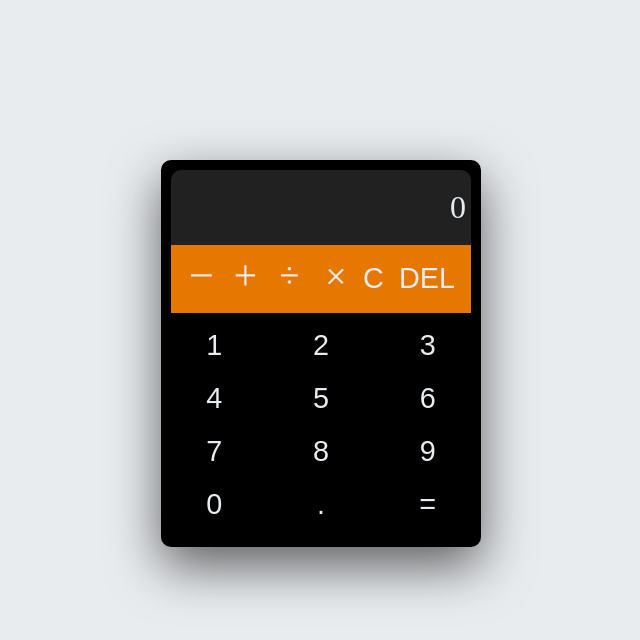
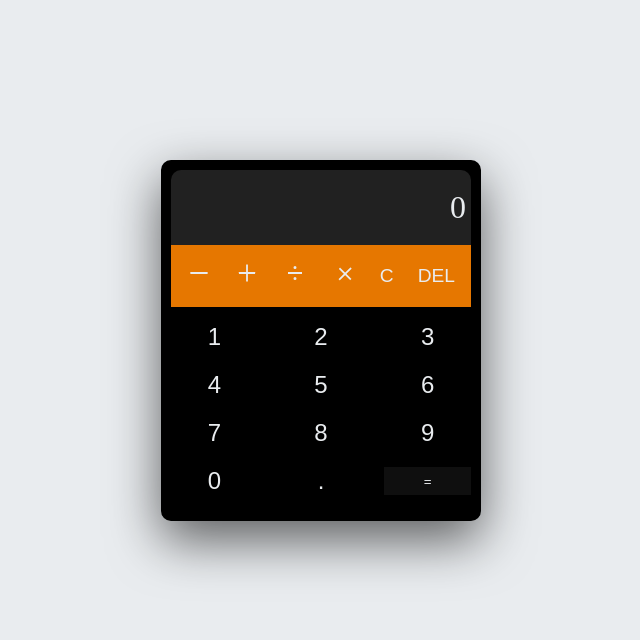
Before and after one commit to shokes/Calculator-app, a React (Create React App) app: page / in a window 1280 px wide. Shown: the top 640 px of the page, without its empty margins (319-959 px from the left). Built offline with nearby package versions, Linux system fonts and the light colour scheme.

Commit message:
slight change in style

```diff
--- a/src/Home.js
+++ b/src/Home.js
@@ -62,20 +62,27 @@ const Home = () => {
         <span>{calcuation ? calcuation : '0'}</span>
       </div>
       <div className='functions'>
-        <button onClick={() => updateCalculation('-')}>
+        <button className='function' onClick={() => updateCalculation('-')}>
           <AiOutlineMinus />
         </button>
-        <button onClick={() => updateCalculation('+')}>
+        <button className='function' onClick={() => updateCalculation('+')}>
           <AiOutlinePlus />
         </button>
-        <button onClick={() => updateCalculation('/')}>
+        <button className='function' onClick={() => updateCalculation('/')}>
           <RiDivideLine />
         </button>
-        <button className='divide' onClick={() => updateCalculation('*')}>
+        <button
+          className='divide function'
+          onClick={() => updateCalculation('*')}
+        >
           <AiOutlinePlus />
         </button>
-        <button onClick={deleteAll}>C</button>
-        <button onClick={deleteFunc}>DEL</button>
+        <button className='special' onClick={deleteAll}>
+          C
+        </button>
+        <button className='special' onClick={deleteFunc}>
+          DEL
+        </button>
       </div>
 
       <div className='numbers'>
@@ -86,7 +93,7 @@ const Home = () => {
         <button className='number' onClick={() => updateCalculation('.')}>
           .
         </button>
-        <button className='number' onClick={calculate}>
+        <button className='number-equal' onClick={calculate}>
           =
         </button>
       </div>
--- a/src/index.css
+++ b/src/index.css
@@ -25,10 +25,19 @@ body {
   background-color: #e67700;
 }
 
-button {
+/* button {
   border: none;
   background: none;
-  font-size: 1.8rem;
+  font-size: 1.2rem;
+  color: #e9ecef;
+  cursor: pointer;
+  transition: all linear 0.2s;
+} */
+
+.number {
+  border: none;
+  background: none;
+  font-size: 1.5rem;
   color: #e9ecef;
   cursor: pointer;
   transition: all linear 0.2s;
@@ -48,9 +57,16 @@ button {
   padding-bottom: 1rem;
 }
 
+button {
+  background: none;
+  border: none;
+  background: none;
+  color: #e9ecef;
+  cursor: pointer;
+}
+
 .result {
   color: #e9ecef;
-
   -webkit-backdrop-filter: blur(8px);
   backdrop-filter: blur(8px);
   box-shadow: inset 0 0 0 200px rgba(255, 255, 255, 0.13);
@@ -61,6 +77,21 @@ button {
   font-size: 2rem;
 }
 
+.function {
+  font-size: 1.5rem;
+
+  color: #e9ecef;
+  cursor: pointer;
+}
+
 .divide {
   transform: rotate(45deg);
 }
+
+.number-equal {
+  background-color: #0f0f0f;
+}
+
+.special {
+  font-size: 1.2rem;
+}
```
